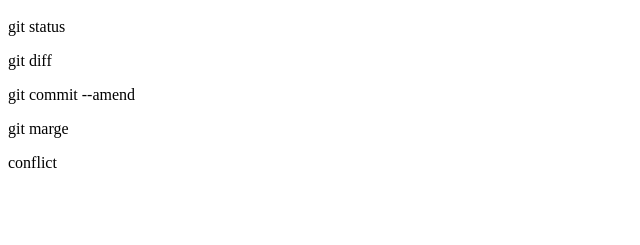
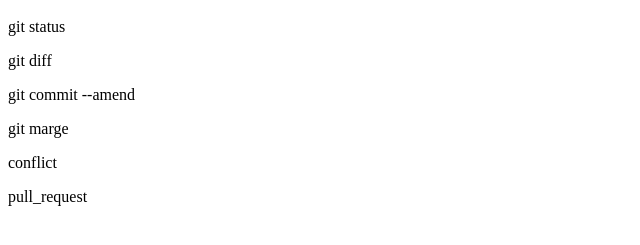
Before and after one commit to masaki-yama/git_tutorial, a plain HTML site: page index.html in a window 1280 px wide. Shown: the part 57-302 px from the top of the page, without its empty margins (0-640 px from the left). Drawn offline with Linux system fonts and the light colour scheme.

Commit message:
pull_requestを追記

```diff
--- a/index.html
+++ b/index.html
@@ -4,3 +4,4 @@
 <p>git commit --amend</p>
 <p>git marge</p>
 <p>conflict</p>
+<p>pull_request</P>
```
